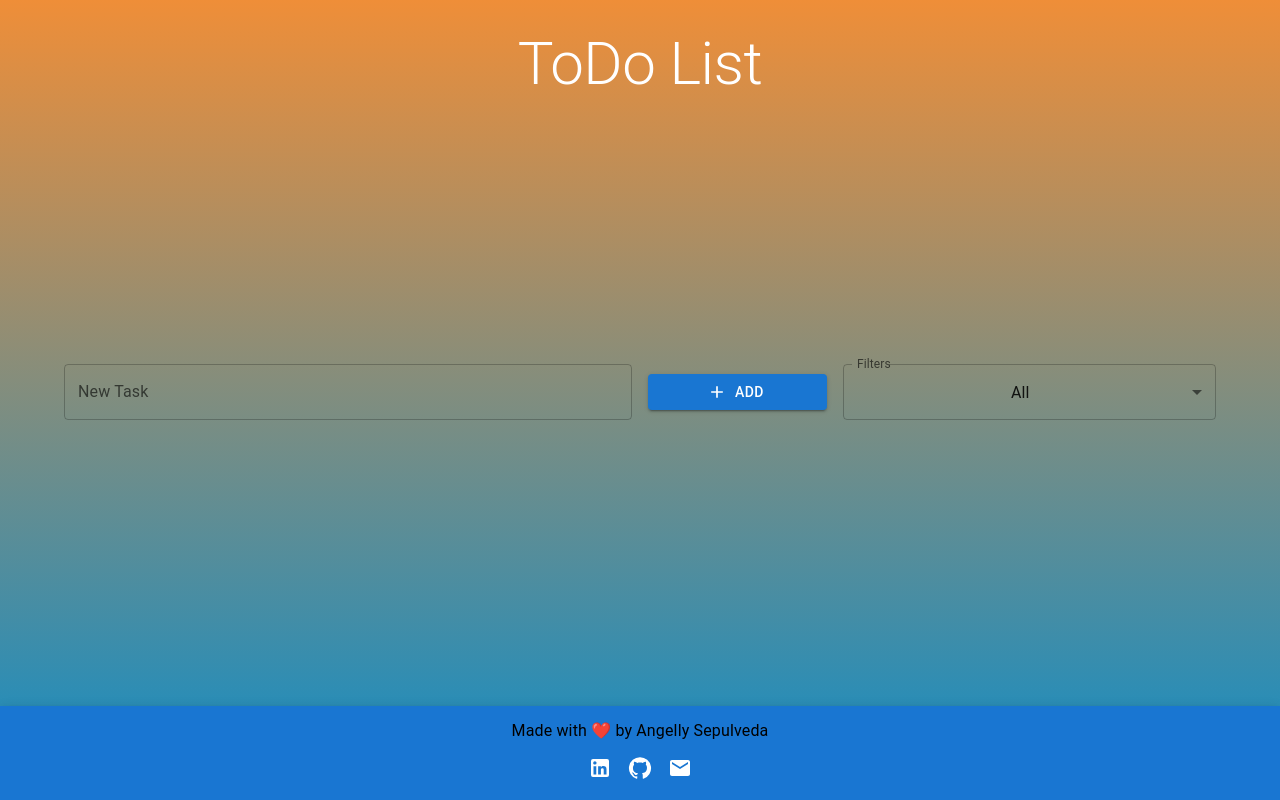
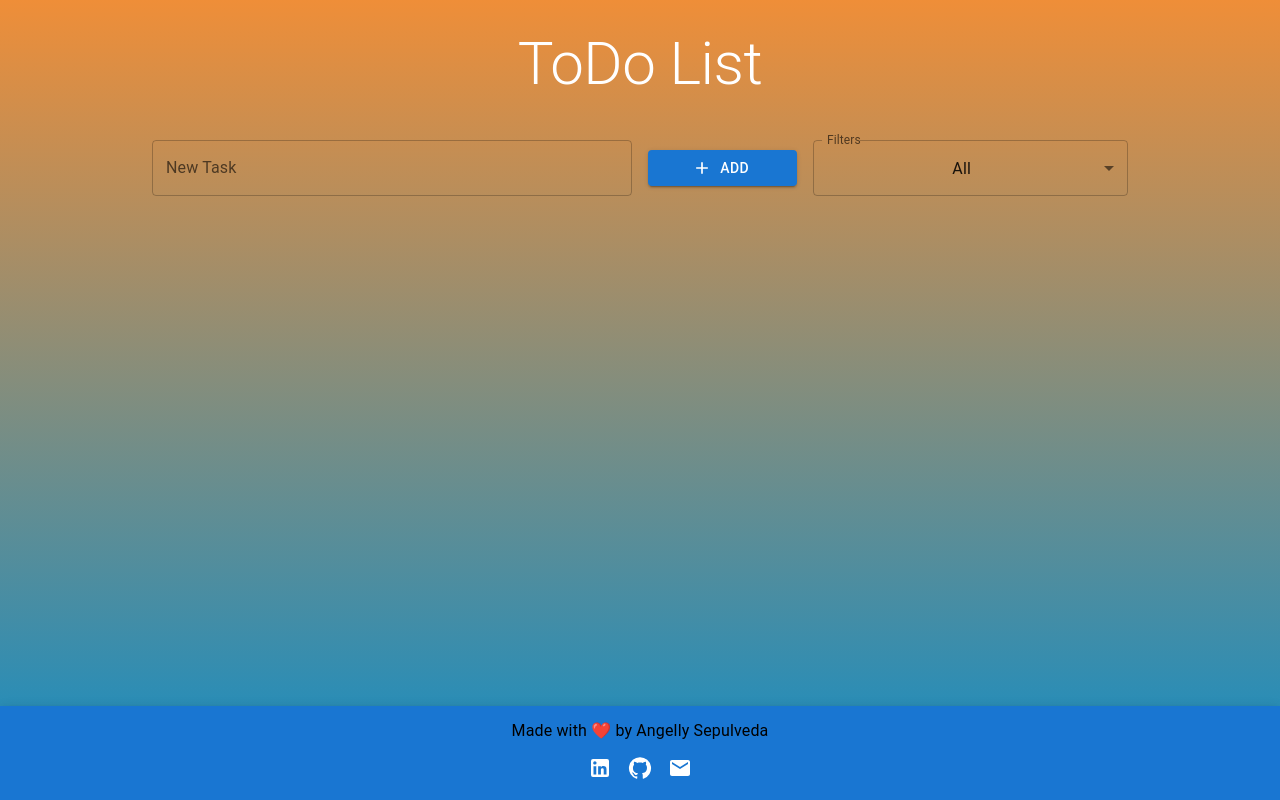
Before and after one commit to Angellysg/Todo-List, a React (Vite) app: page / in a window 1280 px wide. Built offline with nearby package versions, Linux system fonts and the light colour scheme.

Commit message:
styles: positioning of the created form

```diff
--- a/src/components/AddTask.jsx
+++ b/src/components/AddTask.jsx
@@ -94,7 +94,8 @@ function AddTask() {
                 }}
             >
                 {({ errors, touched }) => (
-                    <Form>
+                    <Form style={{ position: 'fixed', top: '140px', width: '80%', left: '10%', right: '10%', zIndex: '2000' }}>
+                        <Container sx={{ width: '100%' }}>
                             <Grid container spacing={2} alignItems="center" justifyContent="center">
                                 {/* Campo de entrada de la tarea */}
                                 <Grid item xs={12} sm={6}>
@@ -155,9 +156,11 @@ function AddTask() {
                                     )}
                                 </Grid>
                             </Grid>
+                        </Container>
                     </Form>
                 )}
             </Formik>
+
 
             {/* Lista de tareas filtradas */}
             {filteredTasks().map((task) => (
@@ -169,7 +172,7 @@ function AddTask() {
                         display: 'flex',
                         alignItems: 'center',
                         backgroundColor: task.completed ? 'lightgrey' : 'white',
-
+                        width: '50%'
 
                     }}
                 >
@@ -192,7 +195,7 @@ function AddTask() {
                         sx={{
                             minWidth: 'auto',
                             '&:focus': {
-                                outline:                             'none',
+                                outline: 'none',
                             },
                             backgroundColor: task.completed ? 'green' : 'inherit',
                             color: task.completed ? '#FFFFFF' : 'inherit',
```
Lines whose indentation alone changed are shown as unchanged.
